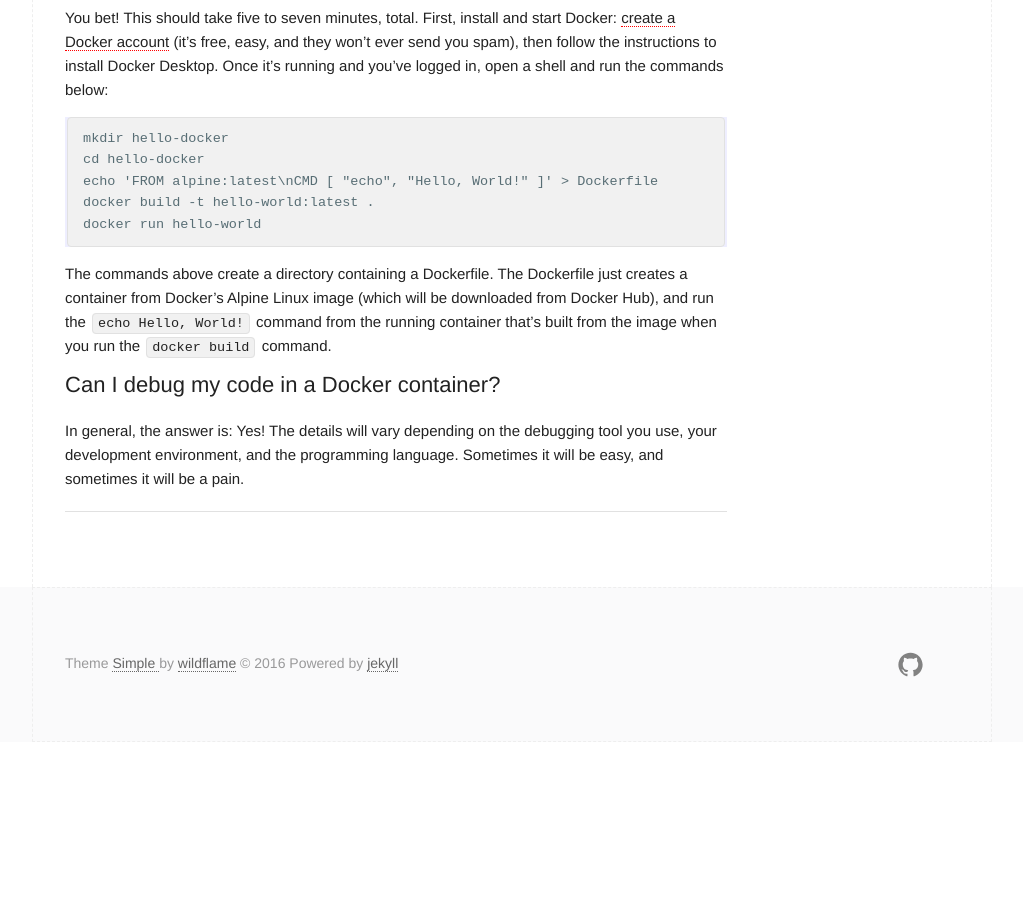
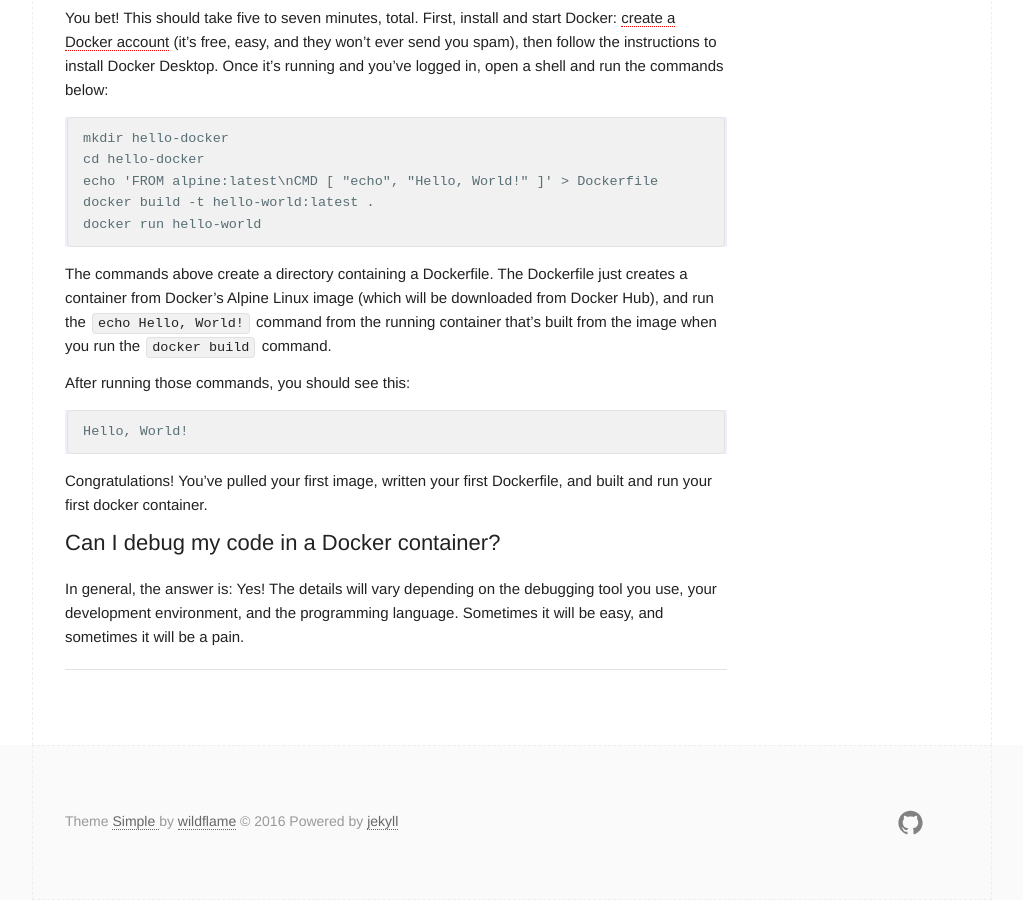
Before and after one commit to adamvinueza/adamvinueza.github.io, a Jekyll site: the page built from _posts/2020-01-11-docker-in-fifteen.md, in a window 1280 px wide and 900 px high, scrolled down 2280 px. Shown: the whole window, without its empty margins (128-1151 px from the left). Built offline with Jekyll 4.4.1, drawn with Linux system fonts in a browser that asks for light colours; before the commit the page ends 3022 px from its top, so only the background shows below that.

Commit message:
context added

````diff
--- a/_posts/2020-01-11-docker-in-fifteen.md
+++ b/_posts/2020-01-11-docker-in-fifteen.md
@@ -119,6 +119,13 @@ downloaded from Docker Hub), and run the `echo Hello, World!` command from the
 running container that's built from the image when you run the `docker build`
 command.
 
+After running those commands, you should see this:
+```
+Hello, World!
+```
+Congratulations! You've pulled your first image, written your first Dockerfile,
+and built and run your first docker container.
+
 ## Can I debug my code in a Docker container?
 In general, the answer is: Yes! The details will vary depending on the debugging
 tool you use, your development environment, and the programming language.
````
